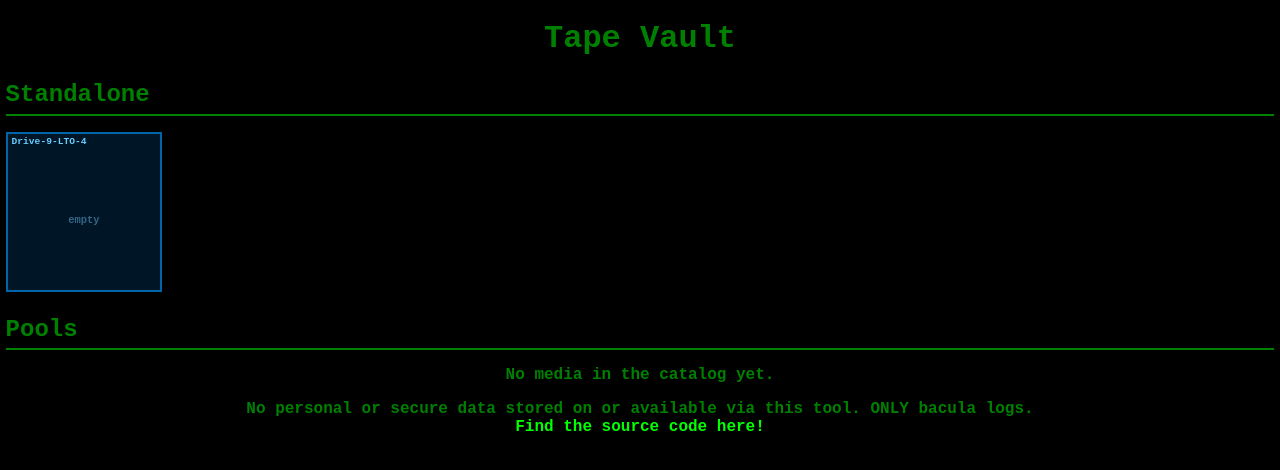
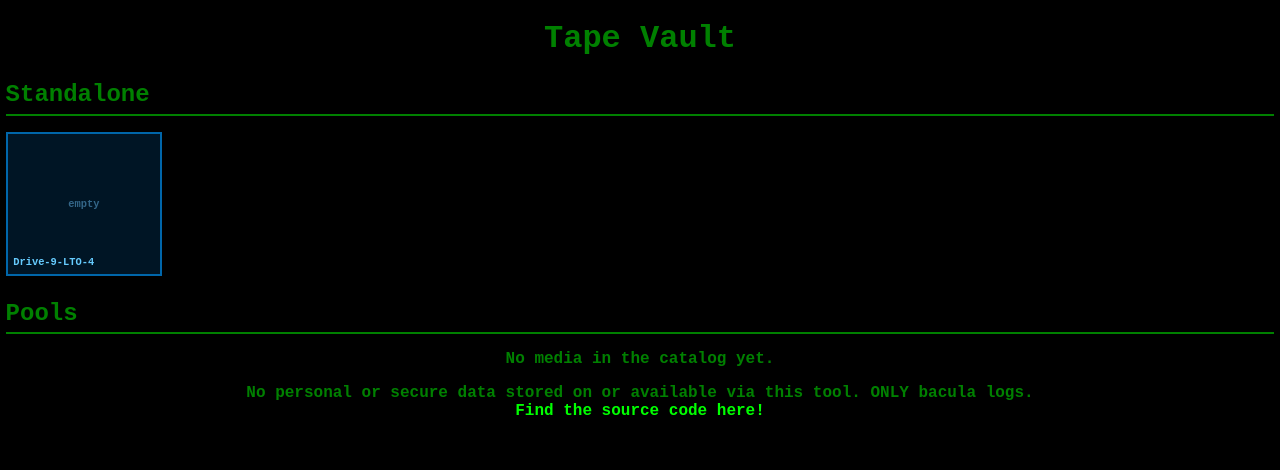
Before and after one commit to KenwoodFox/bacula-flask, a Flask app: page /vault in a window 1280 px wide. Shown: the part 34-504 px from the top of the page. Run offline with Flask 3, Linux system fonts and the light colour scheme; data that the repository does not hold is empty; some libraries are stand-ins or nearby versions.

Commit message:
make all the slots align

```diff
--- a/app/static/style.css
+++ b/app/static/style.css
@@ -224,35 +224,22 @@ td[data-percentage] {
   min-width: 0;
 }
 
-.lib-label {
-  position: absolute;
-  top: 2px;
-  left: 4px;
-  font-size: 0.6rem;
-  color: #00aa00;
-}
-
 .lib-io {
+  position: relative;
   border: 1px dashed #335533;
   color: #557755;
   min-height: var(--tape-h);
-  display: flex;
-  align-items: center;
-  justify-content: center;
+  box-sizing: border-box;
 }
 
 .lib-drive {
   position: relative;
   border: 2px solid #0066aa;
   background: #001525;
-  padding-top: 1rem;
-}
-
-.lib-drive .lib-label {
-  color: #66ccff;
 }
 
 .lib-empty {
+  position: relative;
   width: 100%;
   box-sizing: border-box;
   color: #004400;
@@ -265,6 +252,17 @@ td[data-percentage] {
 
 .lib-drive .lib-empty {
   color: #336688;
+}
+
+.lib-empty .tape-slot,
+.lib-io .tape-slot {
+  position: absolute;
+  bottom: 0.35rem;
+  left: 0.35rem;
+}
+
+.lib-drive .tape-slot {
+  color: #66ccff;
 }
 
 .volume-label-hero {
--- a/app/templates/_drive_bay.html
+++ b/app/templates/_drive_bay.html
@@ -1,10 +1,12 @@
 <div class="lib-drive">
-    <span class="lib-label">{{ drive.name }}</span>
     {% if drive.tape %}
-    {% with tape=drive.tape %}
+    {% with tape=drive.tape, slot_label=drive.name %}
     {% include "_tape_cell.html" %}
     {% endwith %}
     {% else %}
-    <div class="lib-empty">empty</div>
+    <div class="lib-empty">
+        <span class="tape-slot">{{ drive.name }}</span>
+        empty
+    </div>
     {% endif %}
 </div>
--- a/app/templates/_tape_cell.html
+++ b/app/templates/_tape_cell.html
@@ -5,7 +5,7 @@
         alt="{{ tape.volumename }}" loading="lazy" onerror="this.style.display='none'">
     <span class="tape-name">{{ tape.volumename }}</span>
     <div class="tape-footer">
-        <span class="tape-slot">{% if tape.slot %}{{ tape.slot }}{% endif %}</span>
+        <span class="tape-slot">{% if slot_label is defined and slot_label %}{{ slot_label }}{% elif tape.slot %}{{ tape.slot }}{% endif %}</span>
         <span class="tape-meta">{{ tape.volstatus }} · {{ tape.volbytes }}</span>
     </div>
 </a>
```
Also changed, not shown: app/templates/_lib_grid_cell.html (+7 -3 lines).
